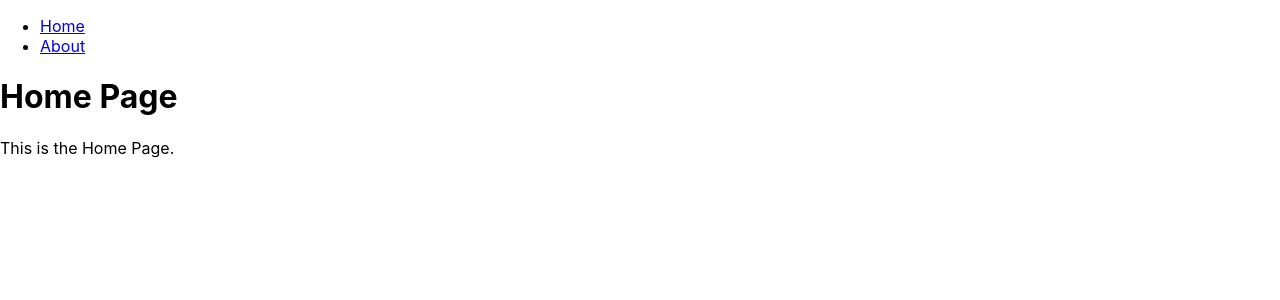
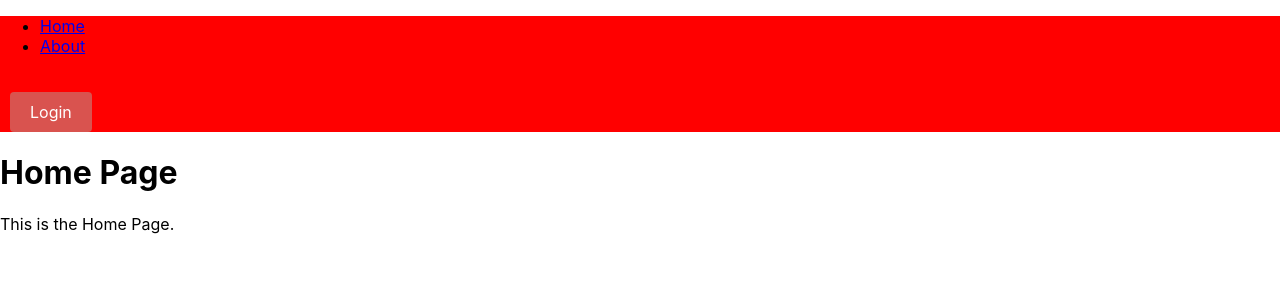
Before and after one commit to syro13/SOA_CA2_Frontend, a React (Create React App) app in the folder soa_ca2_frontend/: page / in a window 1280 px wide. Shown: the top 300 px of the page. Built offline with nearby package versions, Linux system fonts and the light colour scheme.

Commit message:
Update main container & styling

```diff
--- a/soa_ca2_frontend/src/App.css
+++ b/soa_ca2_frontend/src/App.css
@@ -36,3 +36,21 @@
     transform: rotate(360deg);
   }
 }
+
+/* Shared button styles */
+.btn {
+  margin-top: 20px;
+  margin-left: 10px;
+  padding: 10px 20px;
+  background-color: #d9534f;
+  color: #fff;
+  border: none;
+  border-radius: 4px;
+  cursor: pointer;
+  text-decoration: none;
+  display: inline-block;
+  transition: background-color 0.3s;
+}
+.btn:hover {
+  background-color: #c9302c;
+}
--- a/soa_ca2_frontend/src/App.js
+++ b/soa_ca2_frontend/src/App.js
@@ -1,20 +1,24 @@
 import React from 'react';
-import { Routes, Route, Link } from 'react-router-dom';
+import { Routes, Route, Link, useNavigate } from 'react-router-dom';
 import About from './pages/About';
+import Home from './pages/Home';
+import Login from './pages/Login';
+import Courses from './pages/Courses';
+import './App.css';
 
-function Home() {
+function App() {
+  const navigate = useNavigate();
+
+  const handleLogout = () => {
+    localStorage.removeItem('authToken');
+    localStorage.removeItem('isLoggedIn');
+    navigate('/login');
+  };
+
   return (
     <div>
-      <h1>Home Page</h1>
-      <p>This is the Home Page.</p>
-    </div>
-  );
-}
-
-function App() {
-  return (
-    <div>
-      <nav>
+      <div class="nav" style={{backgroundColor:'red'}}>
+        <div class="nav-links">
         <ul>
           <li>
             <Link to="/">Home</Link>
@@ -23,11 +27,22 @@ function App() {
             <Link to="/about">About</Link>
           </li>
         </ul>
-      </nav>
+        </div>
+        <div class="loginContainer">
+        {localStorage.getItem('isLoggedIn') ? (
+          <button className="btn" onClick={handleLogout}>Logout</button>
+        ):(
+          <Link to="/login" className="btn">Login</Link>
+        )}
+        </div>
+      </div>
+
 
       <Routes>
         <Route path="/" element={<Home />} />
         <Route path="/about" element={<About />} />
+        <Route path="/login" element={<Login />} />
+        <Route path="/courses" element={<Courses />} />
       </Routes>
     </div>
   );
```
